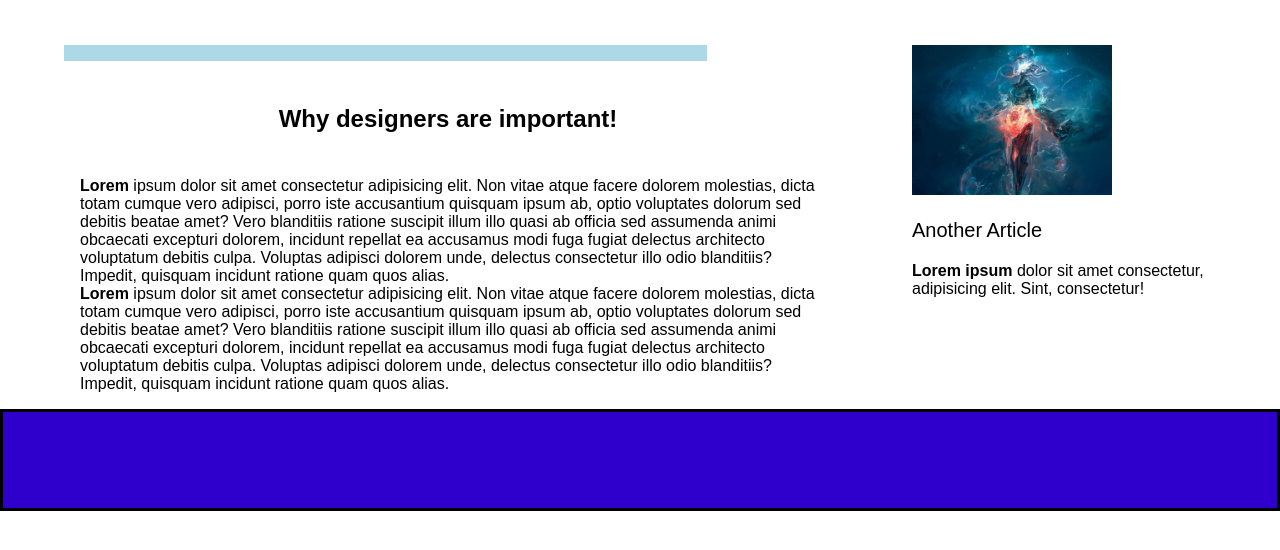
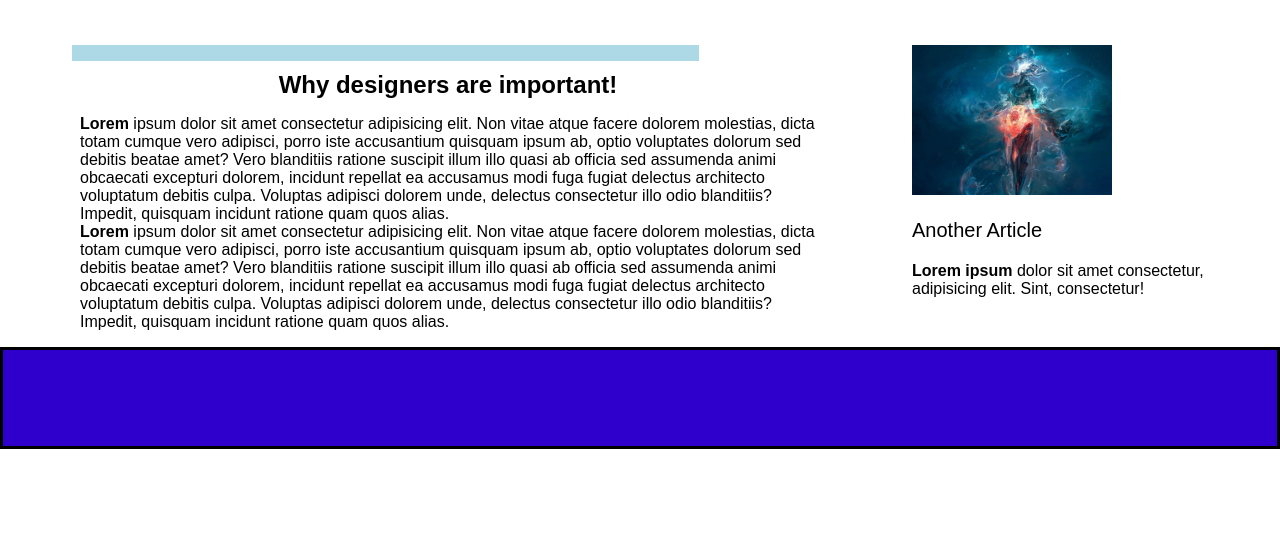
Before and after one commit to TimothyMcCormick/Day1-html-css-review, a plain HTML site: page index.html in a window 1280 px wide. Shown: the part 86-636 px from the top of the page. Drawn offline with Linux system fonts and the light colour scheme.

Commit message:
adjusted h2.section-one padding and margin

```diff
--- a/style.css
+++ b/style.css
@@ -6,9 +6,8 @@ body{
 .section-divider{
   background-color: lightblue;
   padding: .5em;
-  justify-content: left;
-  max-width: 50%;
-  margin-left: 4em;
+  box-sizing: border-box;
+  margin-left: 4.5em;
   margin-top: 3em;
 }
 
@@ -68,7 +67,8 @@ img{
 .section-one{
   background-color: white;
   text-align: center;
-  padding: 1em;
+  padding: 0em;
+  margin: 10px;
 }
 
 .section-two{
```
Also changed, not shown: index.html (+1 -1 lines).
